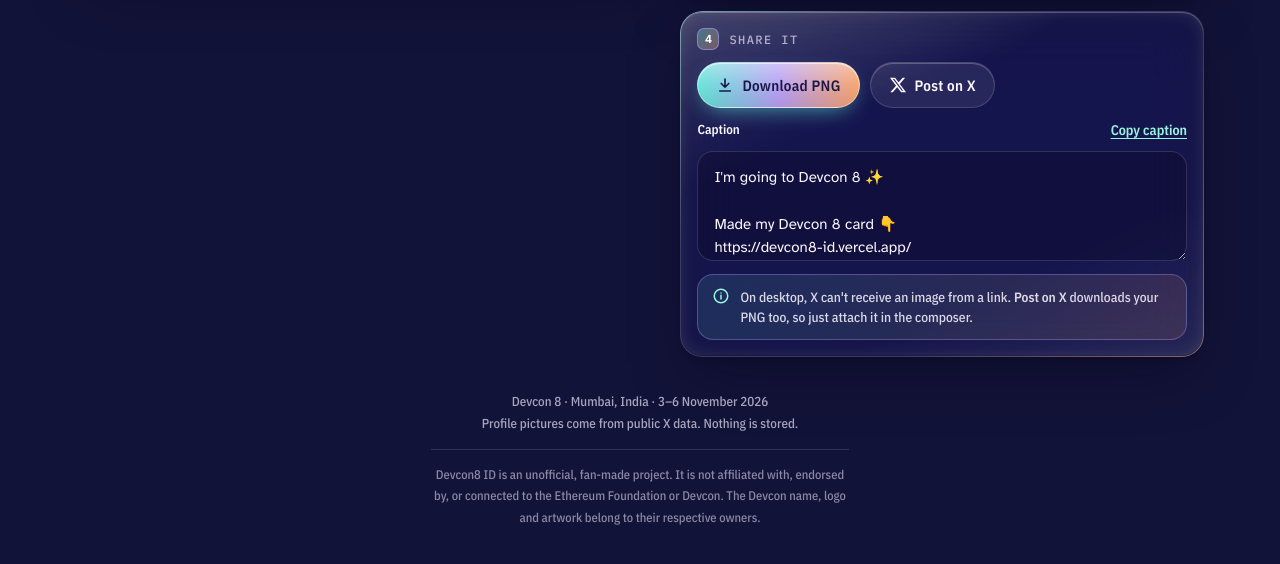
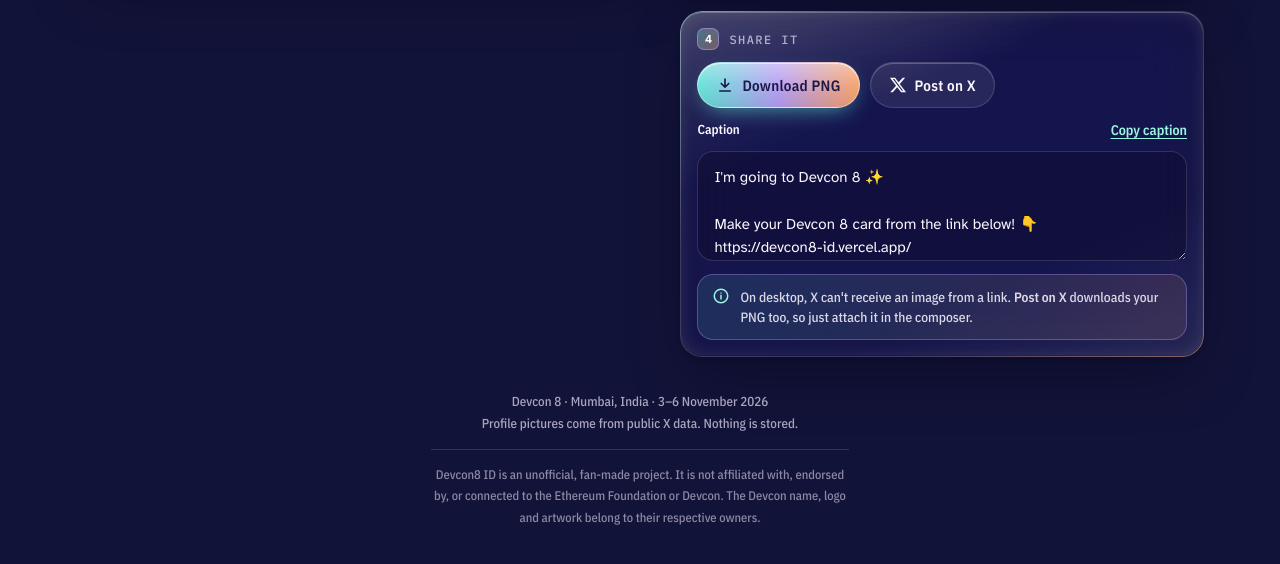
Before and after one commit to Fretzzz/devcon8-id-noel, a website: page index.html in a window 1280 px wide. Shown: the part 1172-1736 px from the top of the page. Drawn offline with nearby package versions, Linux system fonts and the light colour scheme; animation ran at ten frames a second.

Commit message:
Update index.html

```diff
--- a/index.html
+++ b/index.html
@@ -725,7 +725,7 @@ footer{position:relative;z-index:1;text-align:center;color:var(--ink-dim);font-s
       if (SITE) lines.push(SITE);
       return lines.join("\n");
     }
-    const lines = [`${tagline()} ✨`, "", "Made my Devcon 8 card 👇"];
+    const lines = [`${tagline()} ✨`, "", "Make your Devcon 8 card from the link below! 👇"];
     if (SITE) lines.push(SITE);
     return lines.join("\n");
   }
```
